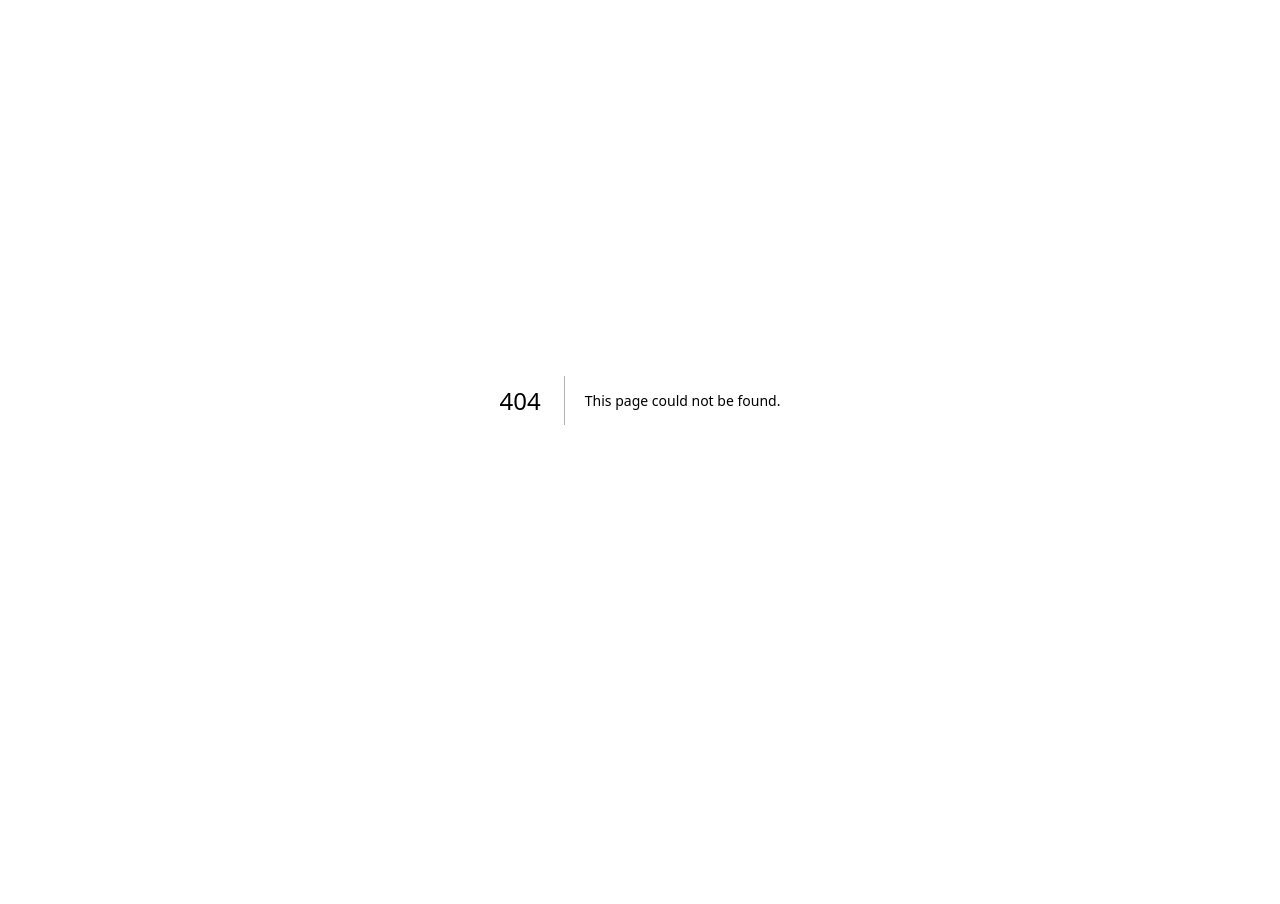
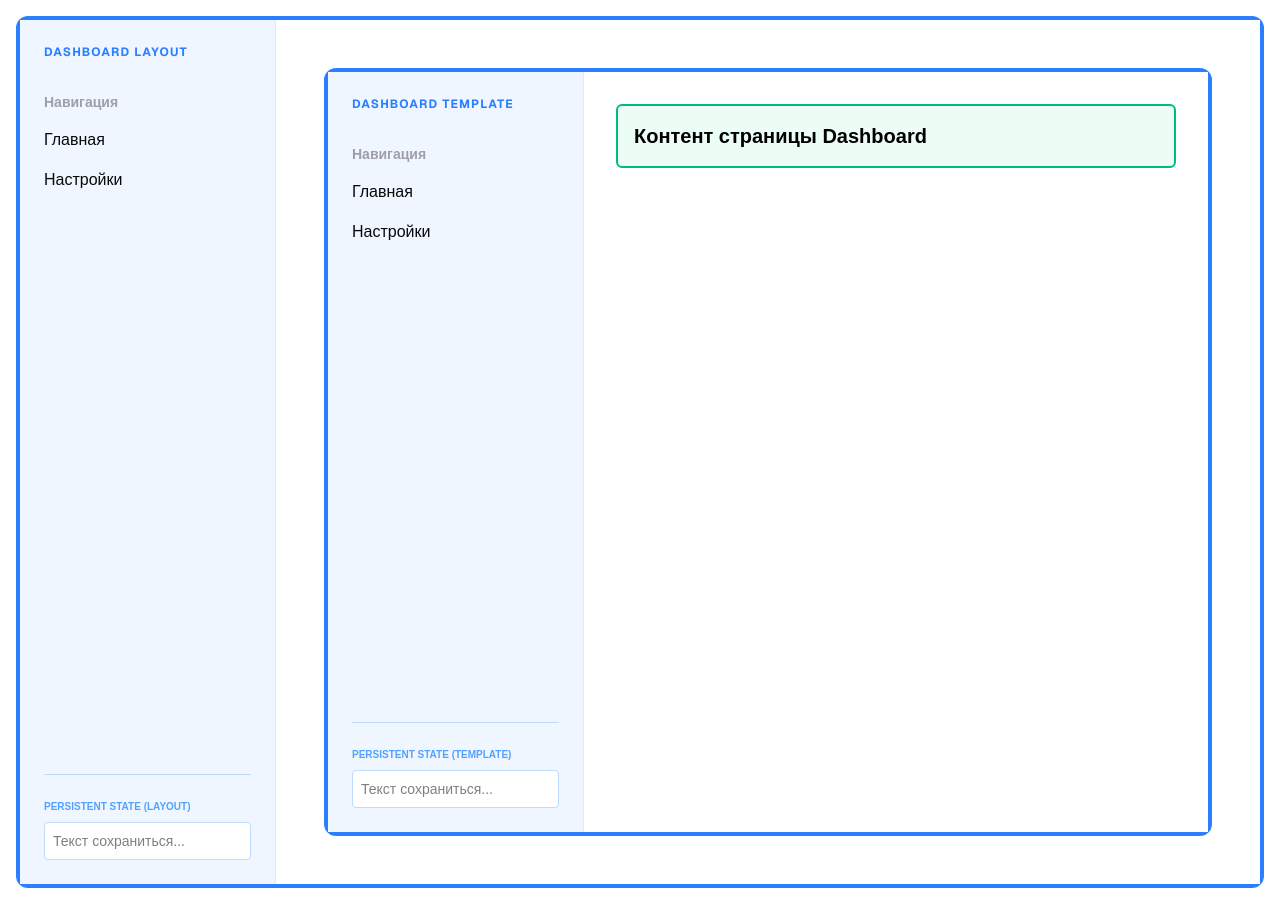
Before and after one commit to DimitryLenchevsky/nextjs-practice, a Next.js app in the folder nextjs/: page /dashboard in a window 1280 px wide. Before the commit this address had no page. Before the commit the page ends 800 px from the top, so only its background shows below. Built offline with nearby package versions, Linux system fonts and the light colour scheme.

Commit message:
app-initial-code

```diff
--- /dev/null
+++ b/nextjs/app/dashboard/error.tsx
@@ -0,0 +1,21 @@
+"use client";
+
+interface DashboardErrorProps {
+  error: Error & { digest?: string };
+  reset: () => void;
+}
+
+export default function DashboardError({ error, reset }: DashboardErrorProps) {
+  return (
+    <div className="p-4 border-2 border-red-500 bg-red-50 rounded-lg text-red-700">
+      <h2 className="font-bold text-lg hover:bg-red-100">В дашборде произошел сбой</h2>
+      <p className="text-sm my-2 font-mono hover:bg-red-100">{error.message}</p>
+      <button
+        onClick={() => reset()}
+        className="mt-2 px-4 py-2 bg-red-600 text-white rounded-md text-sm hover:bg-red-700"
+      >
+        Попробовать снова
+      </button>
+    </div>
+  );
+}
--- /dev/null
+++ b/nextjs/app/dashboard/layout.tsx
@@ -0,0 +1,55 @@
+"use client";
+
+import Link from "next/link";
+import { useState, type ReactNode } from "react";
+
+interface DashboardLayoutProps {
+  children: ReactNode;
+}
+
+export default function DashboardLayout({ children }: DashboardLayoutProps) {
+  const [text, setText] = useState("");
+
+  return (
+    <div className="flex flex-row min-h-[calc(100vh-2rem)] border-4 border-blue-500 rounded-xl m-4 overflow-hiddent">
+      <aside className="w-64 bg-blue-50 p-6 border-r border-blue-100 flex flex-col">
+        <div className="mb-8 text-xs font-bold text-blue-500 uppercase tracking-widest font-sans">
+          Dashboard Layout
+        </div>
+
+        <nav className="flex flex-col gap-4">
+          <span className="font-bold text-sm text-zinc-400">Навигация</span>
+          <Link
+            href="/dashboard"
+            className="text-zinc-950 hover:text-blue-600 transition-colors"
+          >
+            {" "}
+            Главная{" "}
+          </Link>
+          <Link
+            href="/dashboard/settings"
+            className="text-zinc-950 hover:text-blue-600 transition-colors"
+          >
+            {" "}
+            Настройки{" "}
+          </Link>
+        </nav>
+
+        <div className="mt-auto pt-6 border-t border-blue-200">
+          <label className="block text-[10px] font-bold text-blue-400 uppercase mb-2">
+            Persistent State (Layout)
+          </label>
+          <input
+            type="text"
+            value={text}
+            onChange={(e) => setText(e.target.value)}
+            placeholder="Текст сохраниться..."
+            className="w-full p-2 text-sm border border-blue-200 rounded bg-white text-black focus:ring-2 focus:ring-blue-500 outline-none"
+          />
+        </div>
+      </aside>
+
+      <main className="flex-1 flex flex-col bg-white p-8">{children}</main>
+    </div>
+  );
+}
--- /dev/null
+++ b/nextjs/app/dashboard/loading.tsx
@@ -0,0 +1,13 @@
+export default function DashboardLoading() {
+  return (
+    <div className="animate-pulse flex space-x-4 p-4 bg-zinc-100 rounded-lg w-full">
+      <div className="flex-1 space-y-4 py-1">
+        <div className="h-4 bg-zinc-300 rounded w-3/4" />
+        <div className="space-y-2">
+          <div className="h-4 bg-zinc-300 rounded" />
+          <div className="h-4 bg-zinc-300 rounded w-5/6" />
+        </div>
+      </div>
+    </div>
+  );
+}
--- /dev/null
+++ b/nextjs/app/dashboard/page.tsx
@@ -0,0 +1,11 @@
+export default async function DashboardPage() {
+  await new Promise((resolve) => setTimeout(resolve, 200));
+  // throw new Error("Server error");
+  return (
+    <div className="p-4 bg-emerald-50 border-2 border-emerald-500 rounded-md">
+      <h1 className="text-xl font-bold text-black">
+        Контент страницы Dashboard
+      </h1>
+    </div>
+  );
+}
--- /dev/null
+++ b/nextjs/app/dashboard/settings/page.tsx
@@ -0,0 +1,10 @@
+export default async function SettingsPage() {
+  await new Promise(resolve => setTimeout(resolve, 200));
+
+  return (
+    <div className="p-4 bg-zinc-50 border-2 border-emerald-500 rounded-md">
+      <h1 className="text-xl font-bold text-black">Настройки профиля</h1>
+      <p className="mt-2 text-zinc-600">Эта страница находится по пути dashboard/settings</p>
+    </div>
+  );
+}
--- /dev/null
+++ b/nextjs/app/dashboard/template.tsx
@@ -0,0 +1,61 @@
+"use client";
+
+import Link from "next/link";
+import { useEffect, useState, type ReactNode } from "react";
+
+interface DashboardTemplateProps {
+  children: ReactNode;
+}
+
+export default function DashboardTemplate({
+  children,
+}: DashboardTemplateProps) {
+  const [text, setText] = useState("");
+
+  useEffect(() => {
+    console.log('Template: Монтирование (произошла навигация)');
+  }, []);
+
+  return (
+    <div className="flex flex-row min-h-[calc(100vh-2rem)] border-4 border-blue-500 rounded-xl m-4 overflow-hiddent">
+      <aside className="w-64 bg-blue-50 p-6 border-r border-blue-100 flex flex-col">
+        <div className="mb-8 text-xs font-bold text-blue-500 uppercase tracking-widest font-sans">
+          Dashboard Template
+        </div>
+
+        <nav className="flex flex-col gap-4">
+          <span className="font-bold text-sm text-zinc-400">Навигация</span>
+          <Link
+            href="/dashboard"
+            className="text-zinc-950 hover:text-blue-600 transition-colors"
+          >
+            {" "}
+            Главная{" "}
+          </Link>
+          <Link
+            href="/dashboard/settings"
+            className="text-zinc-950 hover:text-blue-600 transition-colors"
+          >
+            {" "}
+            Настройки{" "}
+          </Link>
+        </nav>
+
+        <div className="mt-auto pt-6 border-t border-blue-200">
+          <label className="block text-[10px] font-bold text-blue-400 uppercase mb-2">
+            Persistent State (Template)
+          </label>
+          <input
+            type="text"
+            value={text}
+            onChange={(e) => setText(e.target.value)}
+            placeholder="Текст сохраниться..."
+            className="w-full p-2 text-sm border border-blue-200 rounded bg-white text-black focus:ring-2 focus:ring-blue-500 outline-none"
+          />
+        </div>
+      </aside>
+
+      <main className="flex-1 flex flex-col bg-white p-8">{children}</main>
+    </div>
+  );
+}
--- /dev/null
+++ b/nextjs/app/not-found.tsx
@@ -0,0 +1,22 @@
+import Link from "next/link";
+
+export default function NotFound() {
+  return (
+    <div className="flex flex-col items-center justify-center min-h-[60vh] text-center p-10">
+      <h1 className="text-6xl font-black text-zinc-200 mb-4">404</h1>
+      <h2 className="text-2xl font-bold text-black mb-2">
+        Страница не найдена
+      </h2>
+      <p className="text-zinc-500 mb-8 max-w-sm">
+        Похоже вы зашли куда-то не туда. Этой страницы не существует или она
+        была перемещена.
+      </p>
+      <Link
+        href="/dashboard"
+        className="px-6 py-3 bg-block text-white rounded-full font-medium hover:bg-zink-800 transaction-all"
+      >
+        Вернуться на главную
+      </Link>
+    </div>
+  );
+}
--- a/nextjs/package.json
+++ b/nextjs/package.json
@@ -2,6 +2,7 @@
   "name": "nextjs",
   "version": "0.1.0",
   "private": true,
+  "packageManager": "yarn@4.18.0",
   "scripts": {
     "dev": "next dev",
     "build": "next build",
```
Also changed, not shown: nextjs/.yarnrc.yml (added), 1 other file (tests, documents, lock files or other folders).
